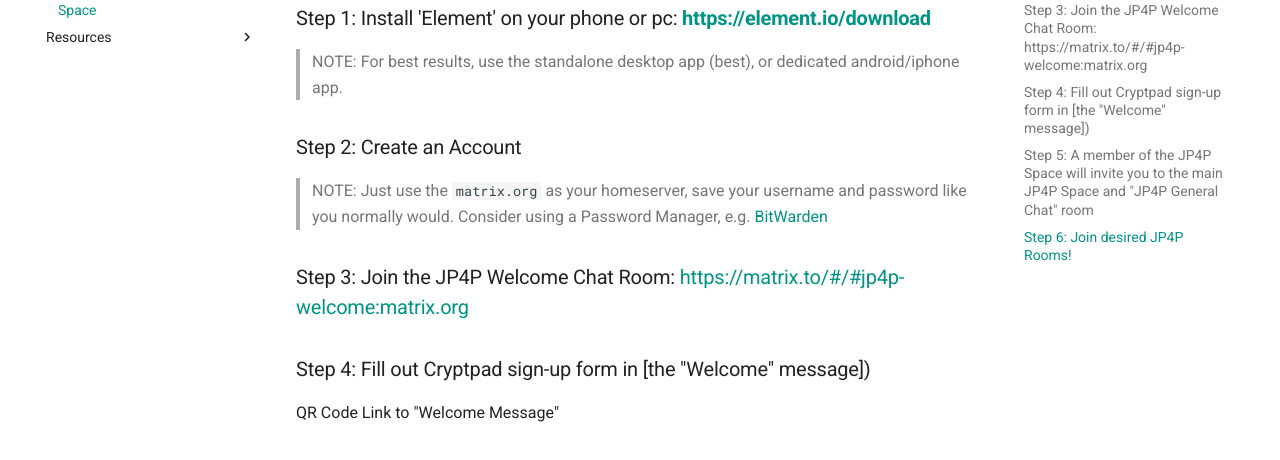
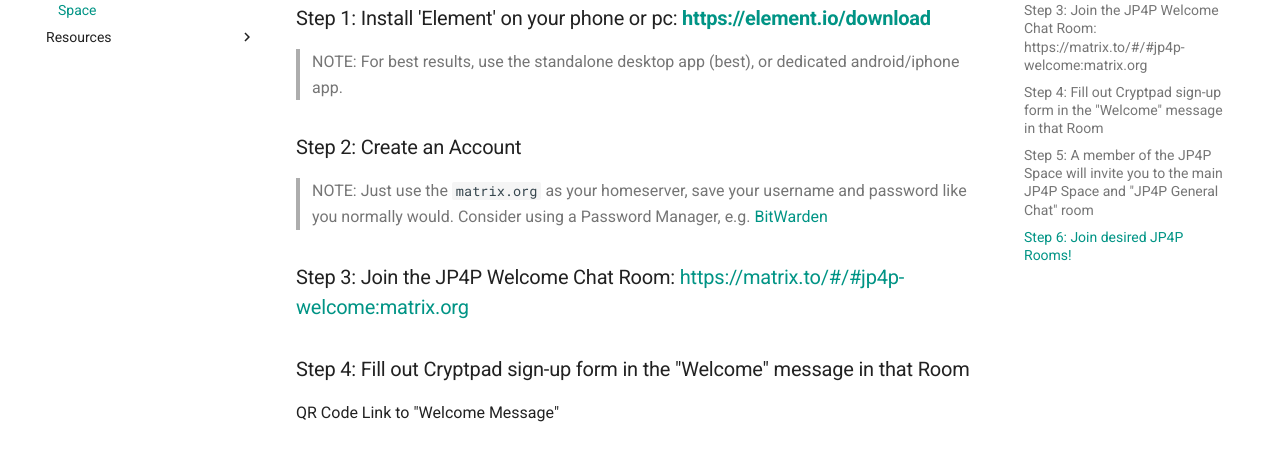
Before and after one commit to jpforpalestine/jpforpalestine, an MkDocs documentation site: the page built from docs/onboarding/how-to-access-jp4p-matrix-element-space.md, in a window 1280 px wide and 1295 px high. Shown: the part 218-678 px from the top of the window. Built offline with MkDocs 1.6.1 and Material for MkDocs 9.7.7, drawn with Linux system fonts in a browser that asks for light colours; comment, search, counter and statistics services are not loaded.

Commit message:
Update how-to-access-jp4p-matrix-element-space.md

```diff
--- a/docs/onboarding/how-to-access-jp4p-matrix-element-space.md
+++ b/docs/onboarding/how-to-access-jp4p-matrix-element-space.md
@@ -10,7 +10,7 @@
 
 ### Step 3: Join the JP4P Welcome Chat Room: [https://matrix.to/#/#jp4p-welcome:matrix.org](https://matrix.to/#/#jp4p-welcome:matrix.org)
 
-### Step 4: Fill out Cryptpad sign-up form in [the "Welcome" message])
+### Step 4: Fill out Cryptpad sign-up form in the "Welcome" message in that Room
 
 QR Code Link to "Welcome Message"
 
```
